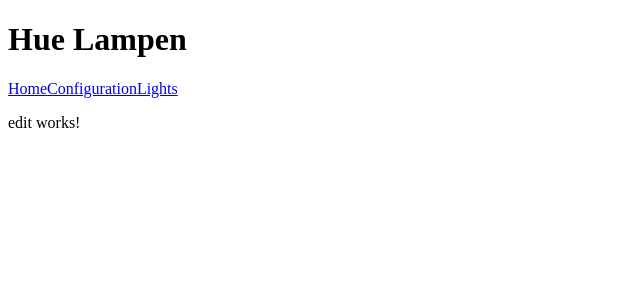
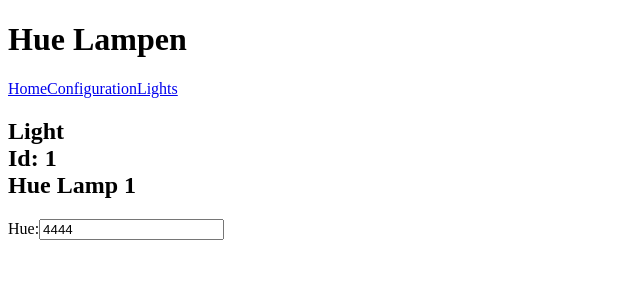
Before and after one commit to RVorthoren/hueLampAppAngular2, an Angular app: page /lights/1/edit in a window 1280 px wide. Shown: the top 300 px of the page, without its empty margins (0-640 px from the left). Built offline with nearby package versions, Linux system fonts and the light colour scheme.

Commit message:
set edited when light value is edited

```diff
--- a/src/app/light/edit/edit.component.html
+++ b/src/app/light/edit/edit.component.html
@@ -1,3 +1,10 @@
-<p>
-  edit works!
-</p>
+<light-header [light]="light"></light-header>
+
+<div>
+    <span>Hue:</span>
+    <input
+            [(ngModel)]="light.hue"
+            placeholder="Hue"
+            (ngModelChange)="isEdited()"
+    >
+</div>
--- a/src/app/light/edit/edit.component.ts
+++ b/src/app/light/edit/edit.component.ts
@@ -1,29 +1,40 @@
-import { Component, OnInit } from '@angular/core';
+import {
+  Component,
+  OnInit
+} from '@angular/core';
+
 import { ActivatedRoute, Params } from '@angular/router';
 
 import { LightsService } from '../../lights/lights.service';
 import { Light } from '../../light';
 
 @Component({
-  selector: 'app-edit',
+  selector: 'light-edit',
   templateUrl: './edit.component.html',
   styleUrls: ['./edit.component.css']
 })
 export class EditComponent implements OnInit {
 
   private light: Light;
+  private edited: Boolean;
 
   constructor(
     private route: ActivatedRoute,
     private lightService: LightsService
-  ) { }
+  ) {
+    this.edited = false;
+  }
 
   ngOnInit() {
     this.route.params.subscribe((params: Params) => {
       let paramsId = params['id'];
 
-      this.light = this.lightService.getLight(paramsId);
+      this.light = Object.assign({}, this.lightService.getLight(paramsId));
+      this.edited = false;
     });
   }
 
+  isEdited() {
+    this.edited = true;
+  }
 }
--- a/src/app/lights/lights.service.ts
+++ b/src/app/lights/lights.service.ts
@@ -49,8 +49,8 @@
     id: 3,
     name: 'Hue Lamp 3',
     on: true,
-    hue: 23536,
-    saturation: 144,
+    hue: 13215,
+    saturation: 254,
     brightness: 254
   }
 };
```
